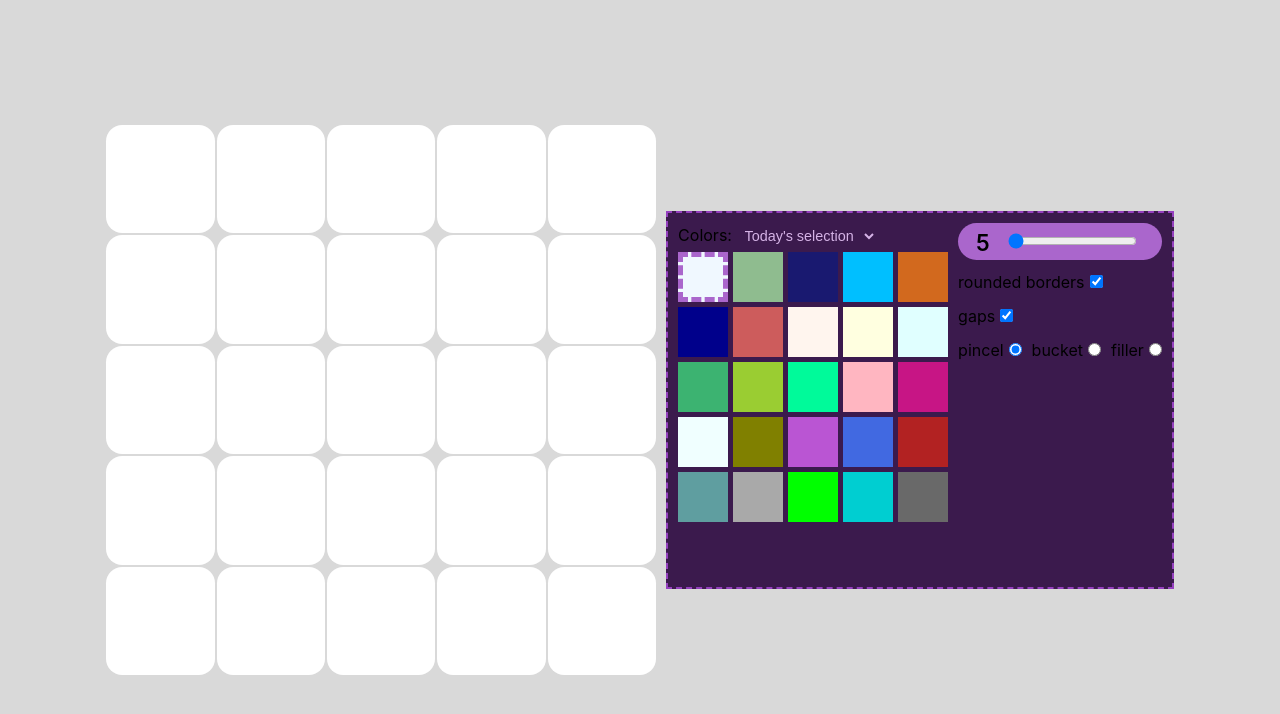
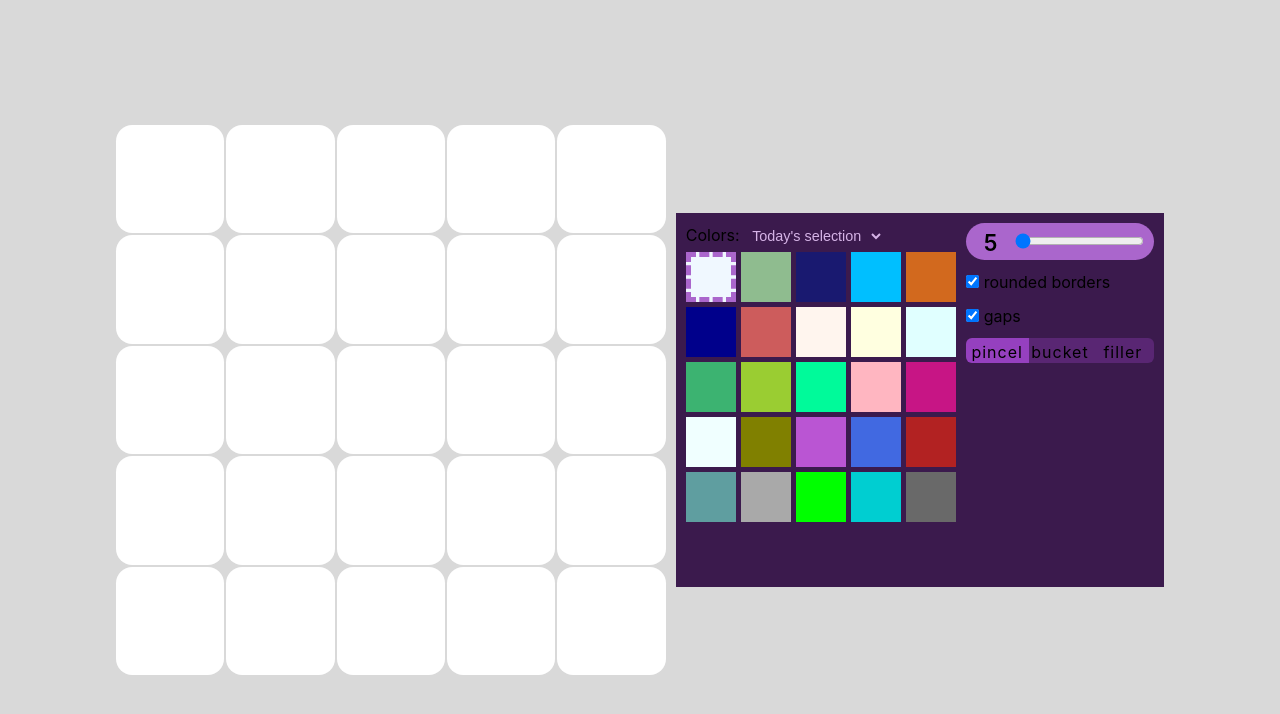
Before and after one commit to CrgioYalux/pixaday, a React (Vite) app: page / in a window 1280 px wide. Shown: the top 714 px of the page. Built offline with nearby package versions, Linux system fonts and the light colour scheme.

Commit message:
feat: style palette tools

```diff
--- a/src/components/App/App.css
+++ b/src/components/App/App.css
@@ -23,7 +23,7 @@
 
     gap: 10px;
 
-    border: 2.5px dashed var(--brand-color-l-base);
+    /* border: 2.5px dashed var(--brand-color-l-base); */
     background-color: var(--brand-color-l-lowest);
 }
 
--- a/src/components/ColorMatrixTools/ColorMatrixTools.css
+++ b/src/components/ColorMatrixTools/ColorMatrixTools.css
@@ -29,19 +29,48 @@
 }
 
 .PaintToolsRadio {
+    --PaintToolsRadio-border-radius: 6px;
+
     width: 100%;
 
     display: flex;
     flex-direction: row;
-    flex-wrap: wrap;
-    justify-content: flex-start;
-    gap: 10px;
+}
+
+.PaintToolsRadio > label > input {
+    display: none;
 }
 
 .PaintToolsRadio > label {
+    flex: 1 1 33%;
     display: flex;
     flex-direction: row;
-    flex-wrap: nowrap;
-    align-items: baseline;
-    gap: 5px;
+
+    cursor: pointer;
 }
+
+.PaintToolsRadio > label:first-child > span {
+    border-top-left-radius: var(--PaintToolsRadio-border-radius);
+    border-bottom-left-radius: var(--PaintToolsRadio-border-radius);
+}
+
+.PaintToolsRadio > label:last-child > span {
+    border-top-right-radius: var(--PaintToolsRadio-border-radius);
+    border-bottom-right-radius: var(--PaintToolsRadio-border-radius);
+}
+
+.PaintToolsRadio > label > span {
+    flex: 1 1 auto;
+
+    font-size: 1em;
+    padding: .2em 0 0 0;
+    line-height: 1.4;
+    letter-spacing: 1px;
+    text-align: center;
+
+    background-color: var(--brand-color-l-lower);
+}
+
+.PaintToolsRadio > label > input:checked + span {
+    background-color: var(--brand-color-l-base);
+}
--- a/src/components/ColorMatrixTools/PaintToolsRadio.tsx
+++ b/src/components/ColorMatrixTools/PaintToolsRadio.tsx
@@ -17,7 +17,6 @@ const PaintToolsRadio: React.FC<PaintToolsRadioProps> = ({ className }) => {
 		    key={`paint_tool_${tool}`}
 		    htmlFor={`paint_tool_${tool}`}
 		>
-		    <span>{tool}</span>
 		    <input
 			type='radio'
 			name='paint_tool'
@@ -26,6 +25,7 @@ const PaintToolsRadio: React.FC<PaintToolsRadioProps> = ({ className }) => {
 			checked={tool === state.tool}
 			onChange={() => actions.tool.selectTool(tool)}
 		    />
+		    <span>{tool}</span>
 		</label>
 	    ))}
 	</div>
--- a/src/components/Generics/CheckboxInput/CheckboxInput.css
+++ b/src/components/Generics/CheckboxInput/CheckboxInput.css
@@ -1,9 +1,7 @@
 .CheckboxInput {
     display: flex;
     flex-direction: row;
+    align-items: center;
+    justify-content: flex-start;
     gap: 5px;
-
-    font-size: 1em;
-
-    align-items: baseline;
 }
--- a/src/components/Generics/CheckboxInput/index.tsx
+++ b/src/components/Generics/CheckboxInput/index.tsx
@@ -14,13 +14,13 @@ const CheckboxInput: React.FC<CheckboxInputProps> = (props) => {
 	    htmlFor={props.htmlFor}
 	    className={`CheckboxInput ${props.className}`}
 	>
-	    <span>{props.label}</span>
 	    <input
 		type='checkbox'
 		id={props.htmlFor}
 		checked={props.checked}
 		onChange={props.onChange}
 	    />
+	    <span>{props.label}</span>
 	</label>
     );
 };
```
